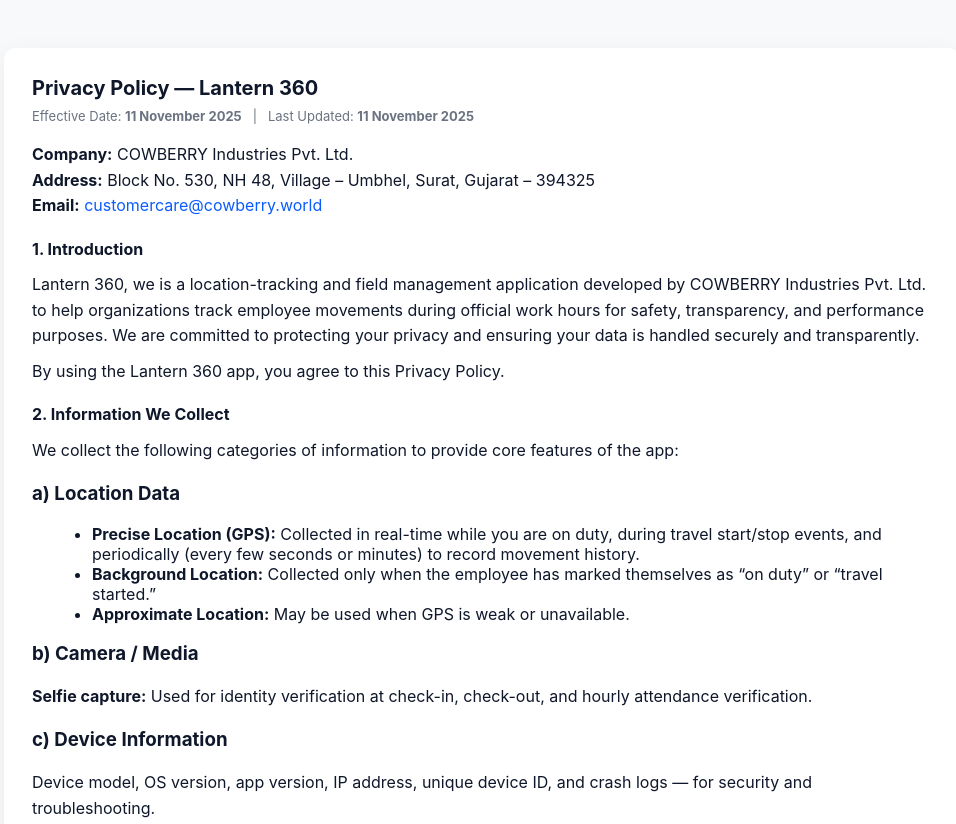
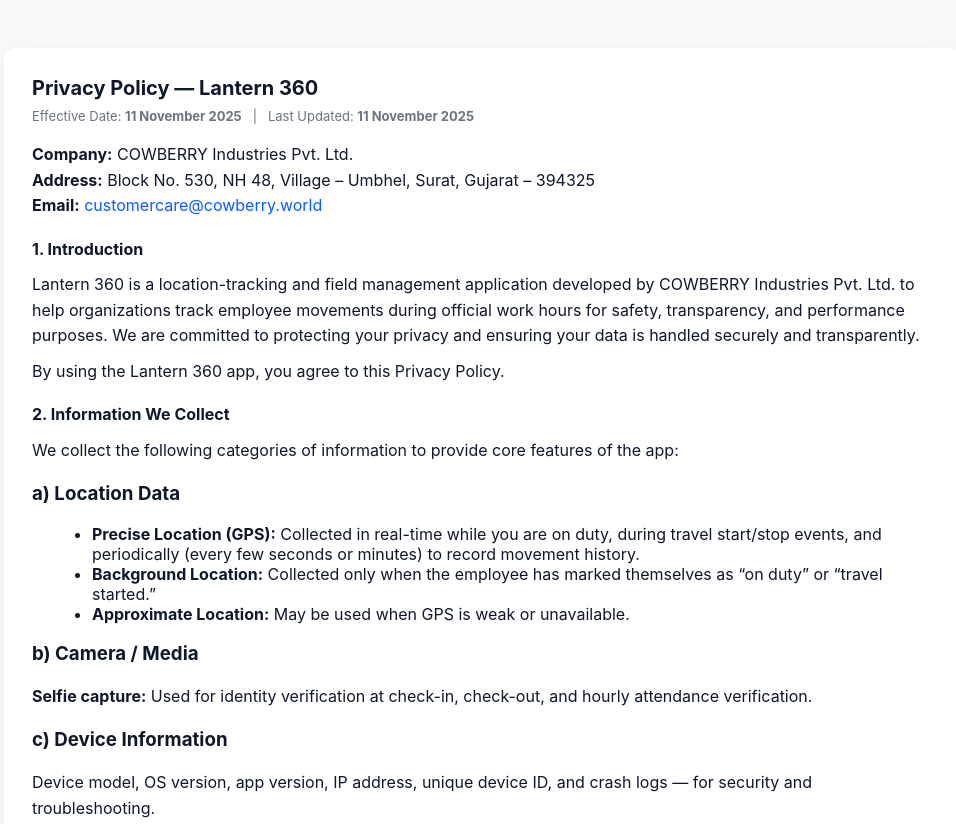
Before and after one commit to Faique-Akmal/Privacy-Policy, a plain HTML site: page index.html in a window 1280 px wide. Shown: the top 824 px of the page, without its empty margins (158-1114 px from the left). Drawn offline with Linux system fonts and the light colour scheme.

Commit message:
Fourth Commit

```diff
--- a/index.html
+++ b/index.html
@@ -30,7 +30,7 @@
     <strong>Email:</strong> <a href="mailto:privacy@cowberry.com">customercare@cowberry.world</a></p>
 
     <h2>1. Introduction</h2>
-    <p>Lantern 360, we is a location-tracking and field management application developed by COWBERRY Industries Pvt. Ltd. to help organizations track employee movements during official work hours for safety, transparency, and performance purposes. We are committed to protecting your privacy and ensuring your data is handled securely and transparently.</p>
+    <p>Lantern 360 is a location-tracking and field management application developed by COWBERRY Industries Pvt. Ltd. to help organizations track employee movements during official work hours for safety, transparency, and performance purposes. We are committed to protecting your privacy and ensuring your data is handled securely and transparently.</p>
     <p>By using the Lantern 360 app, you agree to this Privacy Policy.</p>
 
     <h2>2. Information We Collect</h2>
```
